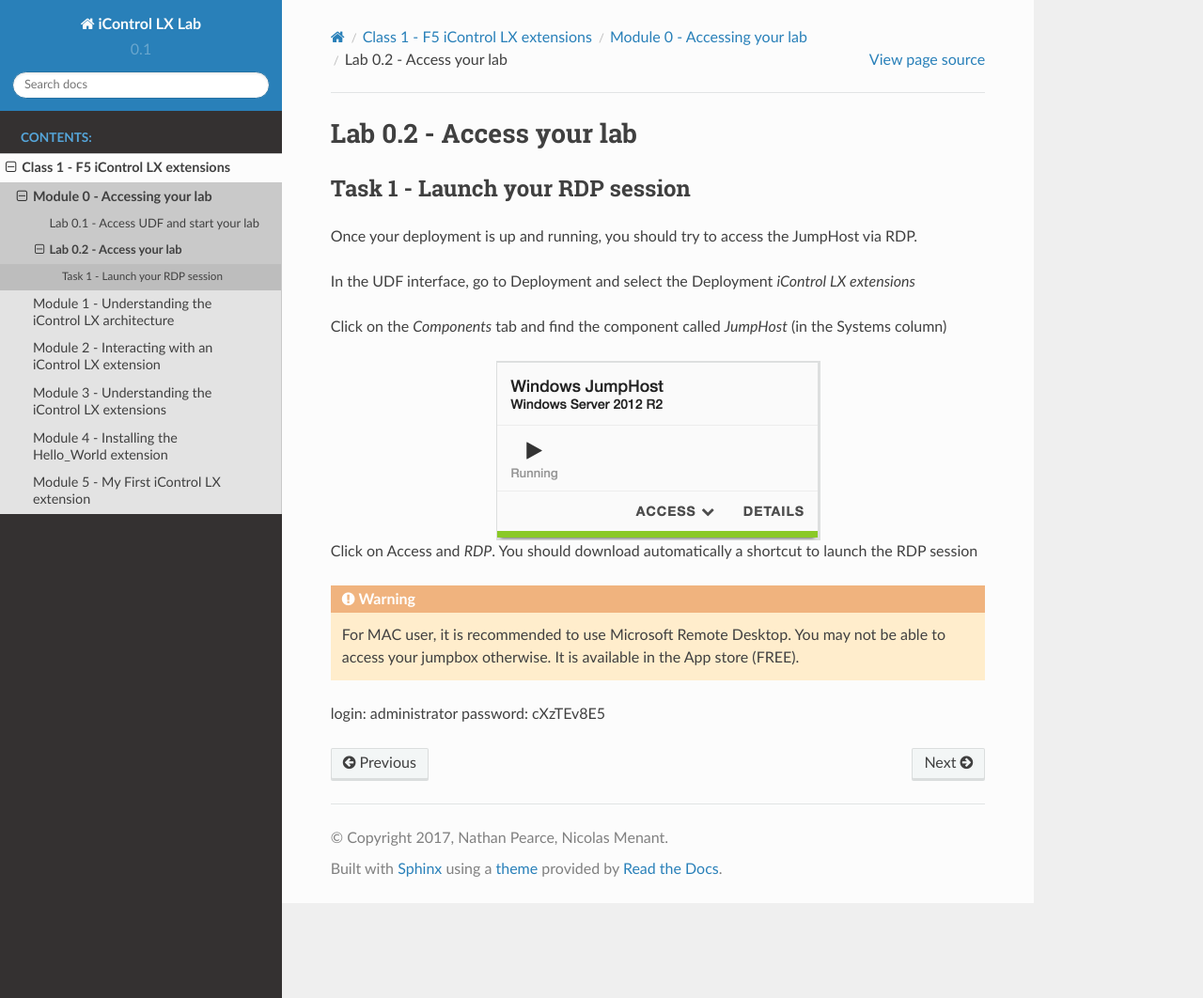
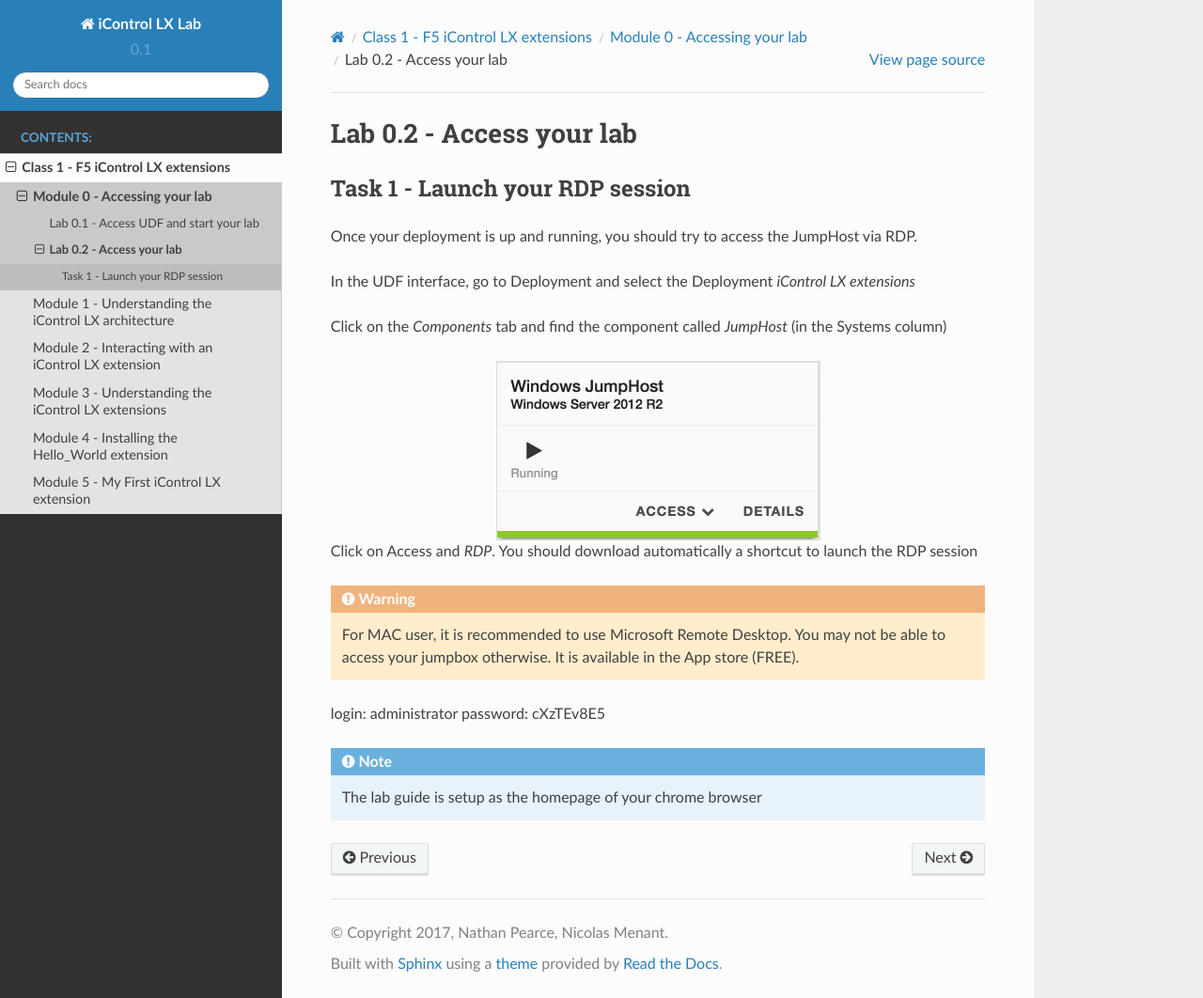
Before and after one commit to nmenant/iControl_LX_Lab, a Sphinx documentation site: the page built from docs/class1/module0/lab2.rst, in a window 1280 px wide and 1062 px high. Shown: the whole window at 94% size. Built offline with Sphinx 7.4.7 and the Read the Docs theme 2.0.0, drawn with Linux system fonts in a browser that asks for light colours.

Commit message:
update on lab guide access

```diff
--- a/docs/class1/module0/lab1.rst
+++ b/docs/class1/module0/lab1.rst
@@ -11,7 +11,7 @@
 ================ =================== ============================
 BIG-IP               10.1.10.21        admin/admin root/default
 iWorkflow            10.1.10.20        admin/admin root/default
-Linux server         10.1.10.10-13         ubuntu/ubuntu
+Linux server         10.1.10.10-13    ubuntu/ubuntu root/default
 Windows JumpHost     10.1.10.50        administrator/cXzTEv8E5
 ================ =================== ============================
 
--- a/docs/class1/module0/lab2.rst
+++ b/docs/class1/module0/lab2.rst
@@ -21,3 +21,7 @@
 
 login: administrator
 password: cXzTEv8E5
+
+.. note::
+
+    The lab guide is setup as the homepage of your chrome browser
```
